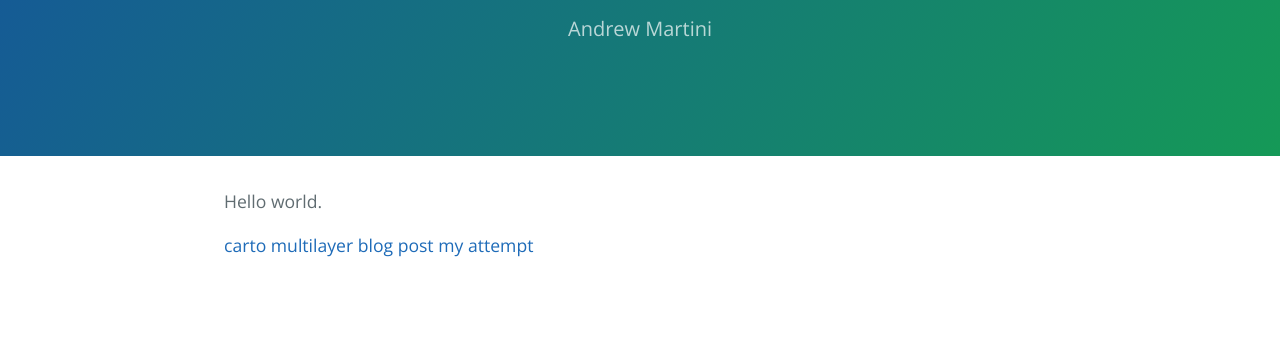
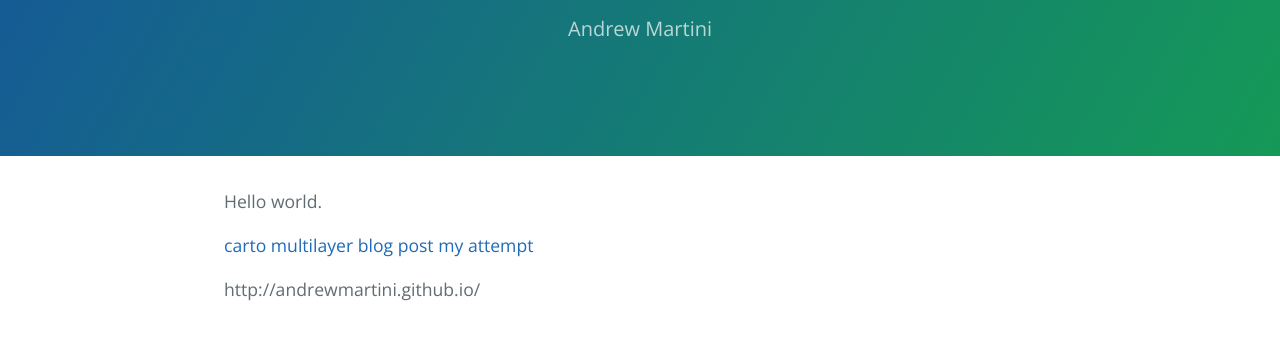
Before and after one commit to andrewmartini/Limp-Wrist, a plain HTML site: page index.html in a window 1280 px wide. Shown: the part 161-500 px from the top of the page. Drawn offline with nearby package versions, Linux system fonts and the light colour scheme.

Commit message:
Update index.html

```diff
--- a/index.html
+++ b/index.html
@@ -21,3 +21,6 @@
       <a href="http://blog.cartodb.com/multilayer-geoportal/">carto multilayer blog post</a>
 
       <a href="http://multilayer.cartodb.io/multilayer.html?u=andrewmartini&t=multilayer_test&v=a6031490-2a5f-11e5-9c60-0e853d047bba&tt=district%20map&d=just%20a%20test">my attempt</a>
+      <p>
+        http://andrewmartini.github.io/
+      </p>
```
